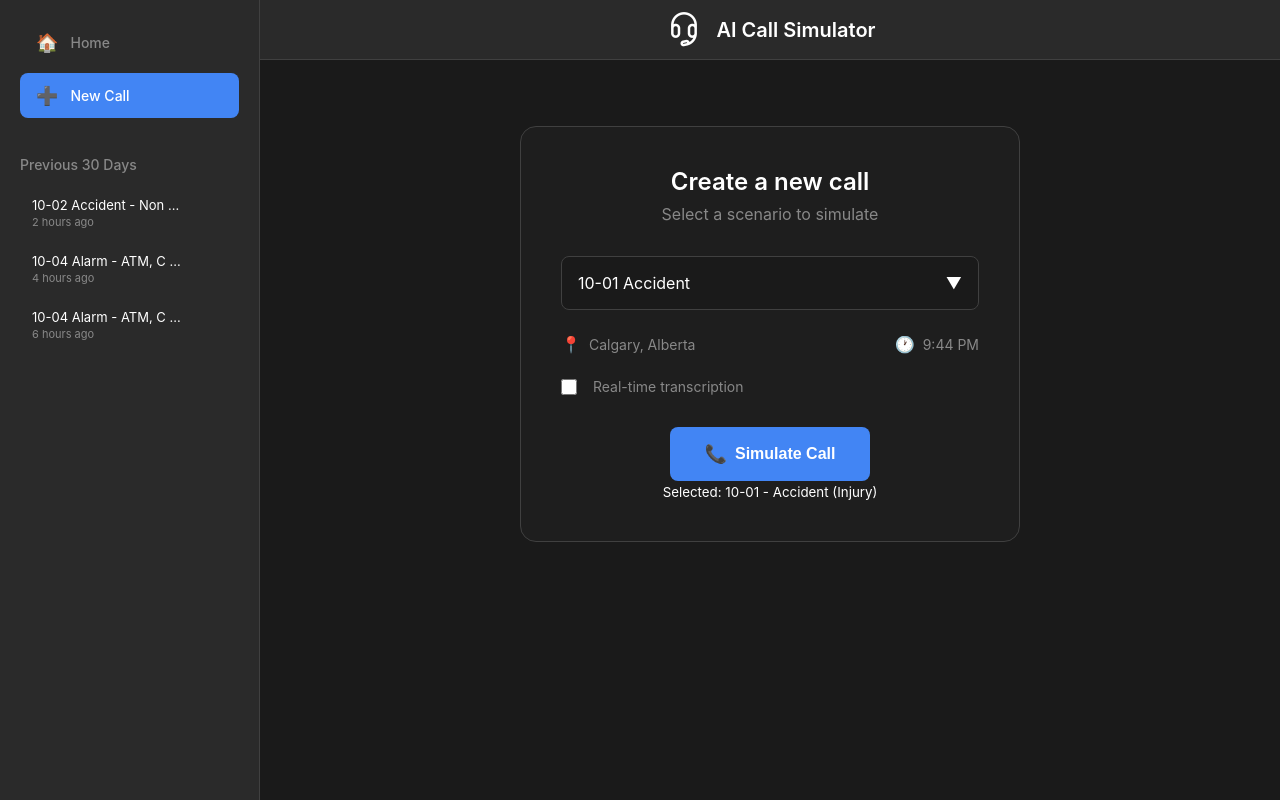
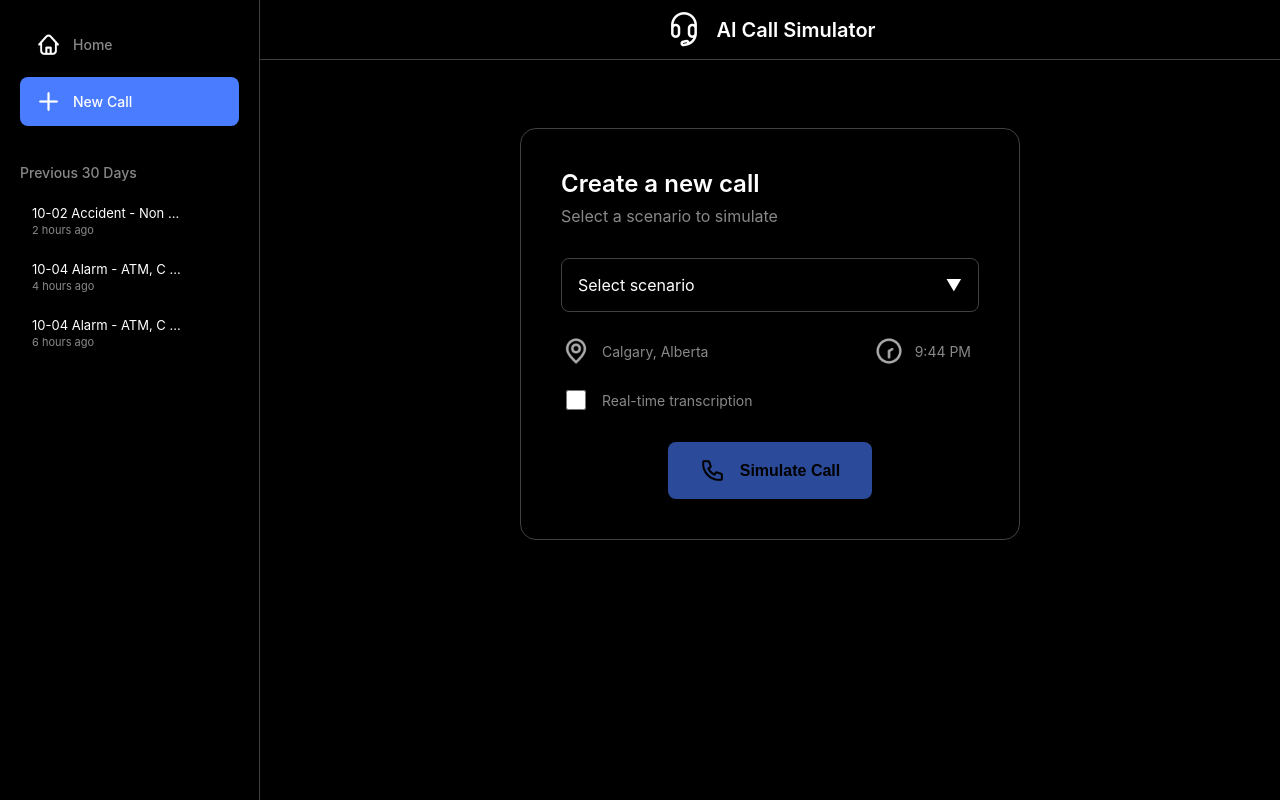
Before and after one commit to JeeyaSomaiya/911-simulation-system, a React (Create React App) app in the folder frontend/: page /new-call in a window 1280 px wide. Built offline with nearby package versions, Linux system fonts and the light colour scheme.

Commit message:
finished scenario selection page

```diff
--- a/frontend/package.json
+++ b/frontend/package.json
@@ -3,15 +3,19 @@
   "version": "0.1.0",
   "private": true,
   "dependencies": {
+    "-": "^0.0.1",
     "@testing-library/dom": "^10.4.1",
     "@testing-library/jest-dom": "^6.6.4",
     "@testing-library/react": "^16.3.0",
     "@testing-library/user-event": "^13.5.0",
+    "axios": "^1.11.0",
+    "bootstrap": "^5.3.7",
     "date-fns": "^4.1.0",
     "react": "^19.1.1",
     "react-dom": "^19.1.1",
-    "react-router-dom": "^6.30.1",
+    "react-router-dom": "^7.8.1",
     "react-scripts": "5.0.1",
+    "scripts": "^0.1.0",
     "socket.io-client": "^4.8.1",
     "web-vitals": "^2.1.4"
   },
--- a/frontend/src/App.js
+++ b/frontend/src/App.js
@@ -16,7 +16,8 @@ function App() {
           <Routes>
             <Route path="/" element={<HomePage />} />
             <Route path="/new-call" element={<ScenarioSelector />} />
-            <Route path="/call-waiting/:sessionId" element={<CallWaiting />} />
+            <Route path="/call-waiting" element={<CallWaiting />} />
+
             <Route path="/call/:sessionId" element={<CallInterface />} />
           </Routes>
         </Layout>
--- a/frontend/src/components/CallWaiting.js
+++ b/frontend/src/components/CallWaiting.js
@@ -7,15 +7,6 @@ const CallWaiting = () => {
   const { sessionId } = useParams();
   const navigate = useNavigate();
   const { terminateSession } = useSession();
-
-  useEffect(() => {
-    // Simulate call pickup after 3 seconds
-    const timer = setTimeout(() => {
-      navigate(`/call/${sessionId}`);
-    }, 3000);
-
-    return () => clearTimeout(timer);
-  }, [sessionId, navigate]);
 
   const handleTerminate = async () => {
     await terminateSession(sessionId);
--- a/frontend/src/components/Header.js
+++ b/frontend/src/components/Header.js
@@ -6,7 +6,7 @@ const Header = () => {
     <header className="header">
       <div className="header-content">
         <div className="logo">
-          <img src="/images/headset.png" alt="log image" style={{ width: '40px', height: '40px' }}/>
+          <img src="/images/headset.png" alt="logo" style={{ width: '40px', height: '40px' }}/>
           <h1>AI Call Simulator</h1>
         </div>
       </div>
--- a/frontend/src/components/ScenarioSelector.js
+++ b/frontend/src/components/ScenarioSelector.js
@@ -28,7 +28,6 @@ const ScenarioSelector = () => {
         // Validate that data is an array
         if (Array.isArray(data) && data.length > 0) {
           setScenarios(data);
-          setSelectedScenario(data[0]);
         } else {
           throw new Error('No scenarios found in JSON file');
         }
@@ -107,36 +106,43 @@ const ScenarioSelector = () => {
               onClick={() => setDropdownOpen(!dropdownOpen)}
             >
               <span>
-                {selectedScenario ? `${selectedScenario.Code} ${selectedScenario.EventType}` : 'Select scenario'}
+                {selectedScenario
+                  ? `${selectedScenario.Code} ${selectedScenario.EventType} ${selectedScenario.selectedSubtype ? ` - ${selectedScenario.selectedSubtype}` : ''}`
+                  : 'Select scenario'}
               </span>
               <span className={`dropdown-arrow ${dropdownOpen ? 'open' : ''}`}>▼</span>
             </div>
 
             {dropdownOpen && (
               <div className="dropdown-menu">
-                {scenarios.map((scenario, index) => (
+                {scenarios.flatMap((scenario, scenarioIndex) =>
+                  scenario.EventSubtypes.map((subtype, subtypeIndex) => (
                     <div
-                    key={`${scenario.Code}-${index}`}
+                      key={`${scenario.Code}-${scenarioIndex}-${subtypeIndex}`}
                       className="dropdown-item"
                       onClick={() => {
-                      setSelectedScenario(scenario);
+                        setSelectedScenario({
+                          ...scenario,
+                          selectedSubtype: subtype
+                        });
                         setDropdownOpen(false);
                       }}
                     >
-                    {scenario.Code} {scenario.EventType}
+                      {scenario.Code} - {scenario.EventType} - {subtype}
                     </div>
-                ))}
+                  ))
+                )}
               </div>
             )}
           </div>
 
           <div className="location-time-display">
             <div className="location">
-              <span className="icon">📍</span>
+              <img src="/images/location.png" alt="location" className="location-icon" />
               <span>Calgary, Alberta</span>
             </div>
             <div className="time">
-              <span className="icon">🕐</span>
+              <img src="/images/clock.png" alt="clock" className="time-icon" />
               <span>{format(currentTime, 'h:mm a')}</span>
             </div>
           </div>
@@ -159,17 +165,14 @@ const ScenarioSelector = () => {
           onClick={handleSimulateCall}
           disabled={!selectedScenario || isLoading}
         >
-          <span className="phone-icon">📞</span>
+          <img src="/images/phone.png" alt="phone" className="phone-icon"/>
           {isLoading ? 'Creating...' : 'Simulate Call'}
         </button>
 
         {selectedScenario && (
           <div className="selected-scenario-info">
             <small>
-              Selected: {selectedScenario.Code} - {selectedScenario.EventType}
-              {selectedScenario.EventSubtypes && selectedScenario.EventSubtypes.length > 0 && (
-                <span> ({selectedScenario.EventSubtypes.join(', ')})</span>
-              )}
+              Selected: {selectedScenario.Code} - {selectedScenario.EventType} - {selectedScenario.selectedSubtype || ''}
             </small>
           </div>
         )}
--- a/frontend/src/components/Sidebar.js
+++ b/frontend/src/components/Sidebar.js
@@ -8,7 +8,6 @@ const Sidebar = () => {
   const [callHistory, setCallHistory] = useState([]);
 
   useEffect(() => {
-    // Load mock call history
     const mockHistory = [
       { id: 1, type: '10-02 Accident - Non ...', time: '2 hours ago' },
       { id: 2, type: '10-04 Alarm - ATM, C ...', time: '4 hours ago' },
@@ -24,14 +23,14 @@ const Sidebar = () => {
           className={`nav-item ${location.pathname === '/' ? 'active' : ''}`}
           onClick={() => navigate('/')}
         >
-          <span className="nav-icon">🏠</span>
+          <img src="/images/home.png" alt="home" className="home-icon"/>
           <span className="nav-label">Home</span>
         </div>
         <div
           className={`nav-item ${location.pathname === '/new-call' ? 'active' : ''}`}
           onClick={() => navigate('/new-call')}
         >
-          <span className="nav-icon">➕</span>
+          <img src="/images/plus.png" alt="plus" className="plus-icon"/>
           <span className="nav-label">New Call</span>
         </div>
       </nav>
--- a/frontend/src/components/styles/call-interface.css
+++ b/frontend/src/components/styles/call-interface.css
@@ -25,7 +25,7 @@
 .transcript-display {
   width: 100%;
   max-width: 800px;
-  background-color: var(--card-bg);
+  background-color: var(--primary-bg);
   border: 1px solid var(--border-color);
   border-radius: 12px;
   display: flex;
--- a/frontend/src/components/styles/globals.css
+++ b/frontend/src/components/styles/globals.css
@@ -16,14 +16,12 @@ body {
 }
 
 html {
-  background-color: #1a1a1a;
+  background-color: #000000;
 }
 
 :root {
-  --primary-bg: #1a1a1a;
-  --secondary-bg: #2a2a2a;
-  --card-bg: #1e1e1e;
-  --accent-blue: #4285f4;
+  --primary-bg: #000000;
+  --accent-blue: #497CFF;
   --accent-green: #4caf50;
   --accent-red: #f44336;
   --text-primary: #ffffff;
@@ -74,7 +72,7 @@ html {
 }
 
 .card {
-  background-color: var(--card-bg);
+  background-color: var(--primary-bg);
   border-radius: 12px;
   padding: 24px;
   border: 1px solid var(--border-color);
--- a/frontend/src/components/styles/header.css
+++ b/frontend/src/components/styles/header.css
@@ -1,6 +1,6 @@
 .header {
   height: 60px;
-  background-color: var(--secondary-bg);
+  background-color: var(--primary-bg);
   border-bottom: 1px solid var(--border-color);
   display: flex;
   align-items: center;
--- a/frontend/src/components/styles/homepage.css
+++ b/frontend/src/components/styles/homepage.css
@@ -12,7 +12,7 @@
 }
 
 .stats-card {
-  background-color: var(--card-bg);
+  background-color: var(--primary-bg);
   border: 1px solid var(--border-color);
   border-radius: 12px;
   padding: 32px;
--- a/frontend/src/components/styles/scenario-selector.css
+++ b/frontend/src/components/styles/scenario-selector.css
@@ -6,13 +6,18 @@
 }
 
 .scenario-card {
-  background-color: var(--card-bg);
+  background-color: var(--primary-bg);
   border: 1px solid var(--border-color);
   border-radius: 16px;
   padding: 40px;
   width: 100%;
   max-width: 500px;
   text-align: center;
+}
+
+.scenario-card h2,
+.scenario-card p {
+  text-align: left;
 }
 
 .scenario-card h2 {
@@ -78,6 +83,7 @@
   padding: 12px 16px;
   cursor: pointer;
   transition: background-color 0.2s ease;
+  text-align: left;
 }
 
 .dropdown-item:hover {
@@ -95,9 +101,13 @@
 .time {
   display: flex;
   align-items: center;
-  gap: 8px;
+  gap: 11px;
   color: var(--text-secondary);
   font-size: 14px;
+}
+
+.time {
+  padding-right: 8px;
 }
 
 .icon {
@@ -118,10 +128,32 @@
   cursor: pointer;
   font-size: 14px;
   color: var(--text-secondary);
+  margin-left: 5px;
 }
 
 .checkbox-container input[type="checkbox"] {
-  width: 16px;
-  height: 16px;
+  width: 20px;
+  height: 20px;
   accent-color: var(--accent-blue);
+  cursor: pointer;
 }
+
+.selected-scenario-info {
+  margin-top: 20px;
+}
+
+.location-icon,
+.time-icon {
+  width: 30px;
+  height: 30px;
+}
+
+.phone-icon {
+  height: 25px;
+  width: 25px;
+  margin-right: 7px;
+}
+
+.simulate-call-btn{
+  color: #000000;
+}
--- a/frontend/src/components/styles/sidebar.css
+++ b/frontend/src/components/styles/sidebar.css
@@ -1,6 +1,6 @@
 .sidebar {
   width: 260px;
-  background-color: var(--secondary-bg);
+  background-color: var(--primary-bg);
   border-right: 1px solid var(--border-color);
   display: flex;
   flex-direction: column;
@@ -83,3 +83,9 @@
   font-size: 11px;
   color: var(--text-secondary);
 }
+
+.home-icon,
+.plus-icon {
+  width: 25px;
+  height: 25px;
+}
```
Also changed, not shown: 1 other file (tests, documents, lock files or other folders). Lines whose indentation alone changed are shown as unchanged.
